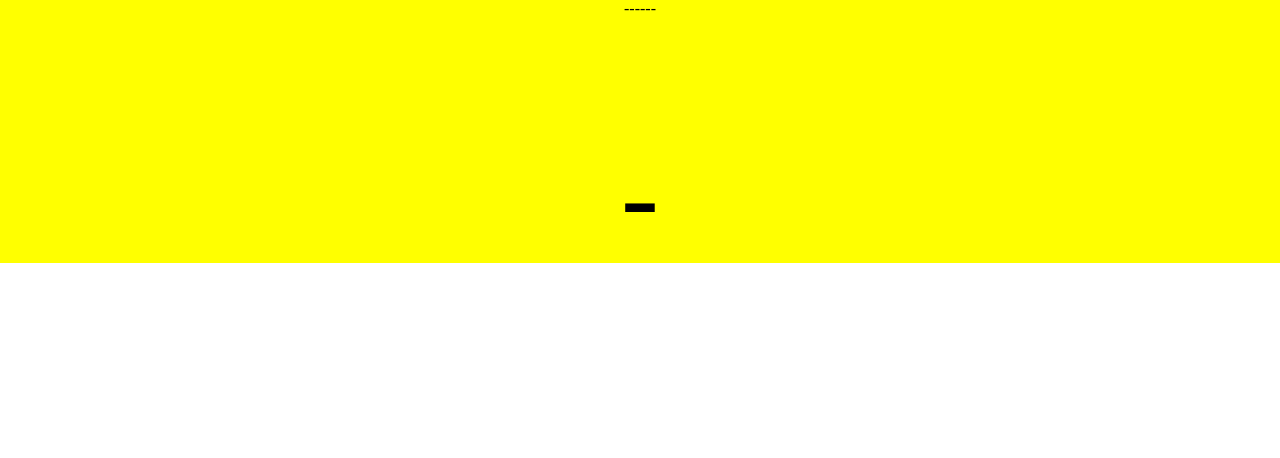
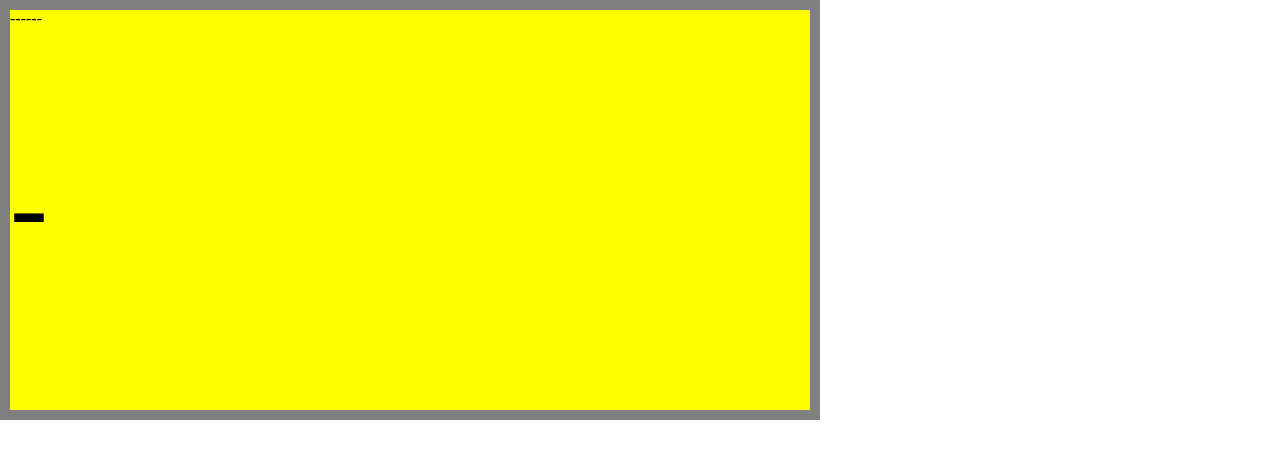
Before and after one commit to mmpk/trt01, a website: page ui/main.reel/main.html in a window 1280 px wide. Drawn offline with Linux system fonts and the light colour scheme.

Commit message:
Update components

```diff
--- a/ui/main.reel/main.css
+++ b/ui/main.reel/main.css
@@ -2,6 +2,7 @@
 p {font-size: 7.1em;}
 .wrap{
     background: yellow;
-    overflow: visible;
-    text-align: center;
+    width: 800px;
+    height: 400px;
+    border: 10px solid gray;
 }
```
